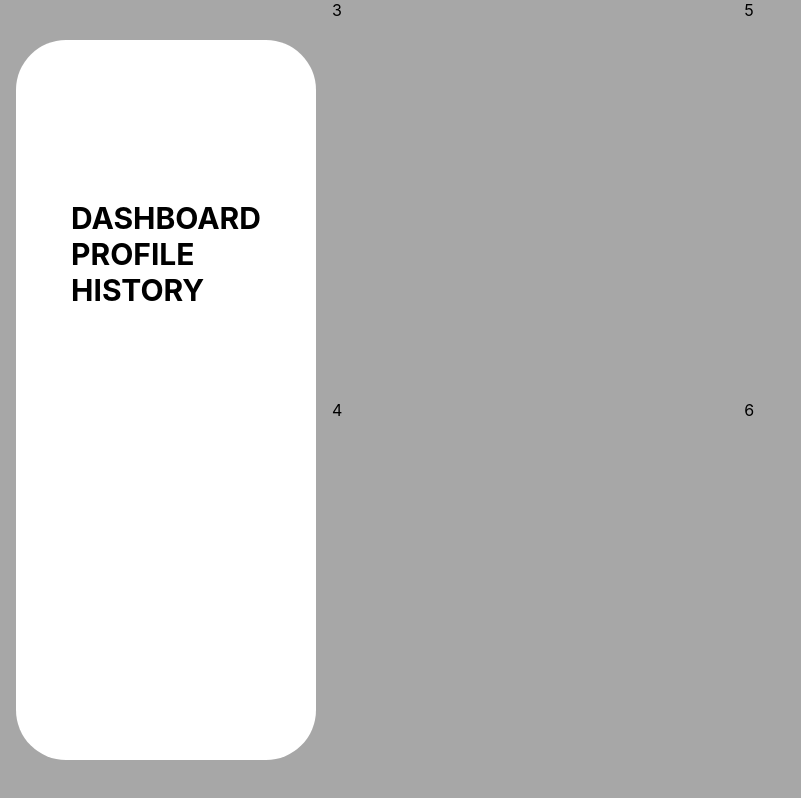
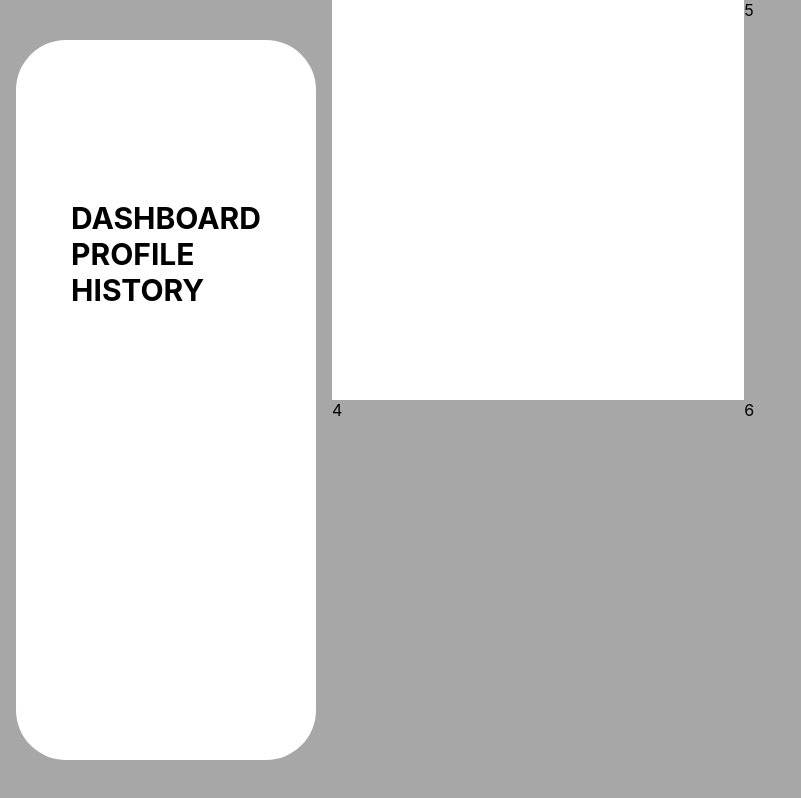
Before and after one commit to Shafosphere/money-tracker, a React (Create React App) app: page / in a window 1280 px wide. Shown: the whole page, without its empty margins (0-801 px from the left). Built offline with nearby package versions, Linux system fonts and the light colour scheme.

Commit message:
Monthly Income

```diff
--- /dev/null
+++ b/src/components/Dashboard/Monthly-income/Monthly-income.css
@@ -0,0 +1,9 @@
+.container-Monthly{
+    height: 100%;
+    width: 100%;
+}
+.window-Monthly{
+    background-color: white;
+    width: 100%;
+    height: 100%;
+}
--- /dev/null
+++ b/src/components/Dashboard/Monthly-income/Monthly-income.jsx
@@ -0,0 +1,12 @@
+import "./Monthly-income.css"
+export default function MonthlyIncome(){
+    return(
+        <div className="container-Monthly">
+            <div className="window-Monthly">
+                <div className="Monthly-head"></div>
+                <div className="Monthly-body"></div>
+                <div className="Monthly-footer"></div>
+            </div>
+        </div>
+    )
+}
--- a/src/pages/Home/Home.css
+++ b/src/pages/Home/Home.css
@@ -39,3 +39,8 @@
   width: 100%;
   /* background-color: antiquewhite; */
 }
+.Income{
+  display: flex;
+  justify-content: center;
+  align-items: center;
+}
--- a/src/pages/Home/Home.jsx
+++ b/src/pages/Home/Home.jsx
@@ -1,4 +1,5 @@
 import Navbar from "../../components/Navbar/Navbar";
+import MonthlyIncome from "../../components/Dashboard/Monthly-income/Monthly-income";
 import "./Home.css";
 export default function Home() {
   return (
@@ -7,7 +8,9 @@ export default function Home() {
         <Navbar />
       </div>
       <div class="Content"></div>
-      <div class="Income">3</div>
+      <div class="Income">
+        <MonthlyIncome />
+      </div>
       <div class="Goals">4</div>
       <div class="History">5</div>
       <div class="Chart">6</div>
```
